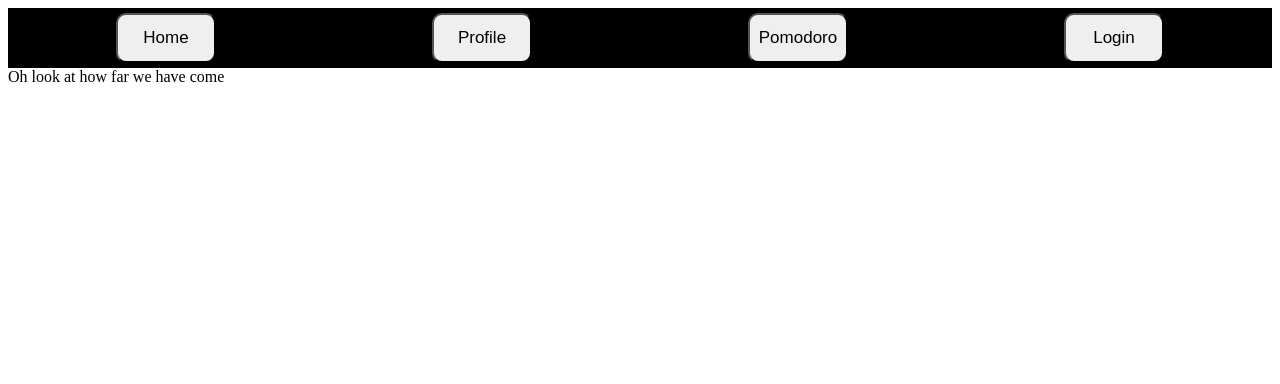
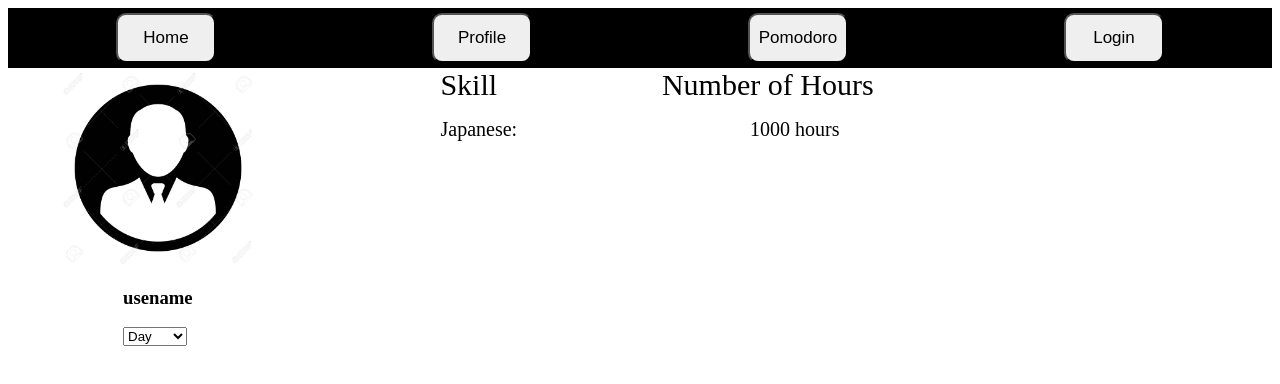
Before and after one commit to whitejamesthe2nd/skillfully, a React (Create React App) app in the folder client/: page /profile in a window 1280 px wide. Shown: the top 384 px of the page. Built offline with nearby package versions, Linux system fonts and the light colour scheme.

Commit message:
messing with the profile

```diff
--- a/client/src/components/Pomodoro/timers.js
+++ b/client/src/components/Pomodoro/timers.js
@@ -5,10 +5,6 @@ export const fourtyTimer = () => {
     // Update the count down every 1 second
     let x = setInterval(function () {
 
-        // Get today's date and time
-        let now = new Date().getTime();
-
-        // Find the distance between now and the count down date
         distance = distance - 1;
 
         let minutes = Math.floor((distance / 60));
@@ -32,10 +28,6 @@ export const twentyTimer = () => {
     // Update the count down every 1 second
     let x = setInterval(function () {
 
-        // Get today's date and time
-        let now = new Date().getTime();
-
-        // Find the distance between now and the count down date
         distance = distance - 1;
 
         let minutes = Math.floor((distance / 60));
@@ -59,8 +51,6 @@ export const fifteenTimer = () => {
     // Update the count down every 1 second
     let x = setInterval(function () {
 
-
-        // Find the distance between now and the count down date
         distance = distance - 1;
 
         let minutes = Math.floor((distance / 60));
--- a/client/src/components/Profile/Profile.js
+++ b/client/src/components/Profile/Profile.js
@@ -1,11 +1,81 @@
-import React, { Component } from 'react';
+import React, { useState } from 'react';
+import person from "./person.jpg";
+import { makeStyles } from "@material-ui/core";
+import SkillDisplay from "./SkillDisplay";
 
-const Profile = () =>{
-        return (
-            <div>
-                Oh look at how far we have come
+const Profile = () => {
+    const useStyles = makeStyles({
+        container: {
+            display: 'grid',
+            gridTemplateRows: '50px 1fr 1fr',
+            gridTemplateColumns: '1fr 2fr 1fr'
+        },
+        image: {
+            height: '200px',
+            width: '200px',
+            paddingLeft: '50px'
+        },
+        skill: {
+            gridColumnStart: '2',
+            gridRowStart: '2',
+            // backgroundColor: 'yellow'
+        },
+        start: {
+            gridColumnStart: '1',
+            gridRowStart: '1'
+        },
+        label: {
+            gridRowStart: '1',
+            display: 'flex',
+            justifyContent: 'space-around',
+            fontSize: '30px',
+            paddingLeft: '34px'
+        },
+        theme:{
+            gridColumnStart:'1',
+            paddingTop:'150px',
+            paddingLeft: '115px'
+        }
+
+    })
+    const [theme,setTheme] = useState();
+    console.log(theme)
+    const handleChange =(e) =>{
+        setTheme(e.target.value);
+    }
+
+
+
+    const skill = 'Japanese';
+    const time = '1000 hours';
+    const classes = useStyles()
+    return (
+        <div className={classes.container}>
+            <div className={classes.start} >
+
+                <img src={person} className={classes.image}></img>
             </div>
-        );
+            <div className={classes.label}>
+                <span>Skill</span>
+                <span>Number of Hours</span>
+            </div>
+            <div className={classes.skill}>
+                <SkillDisplay skill={skill} time={time} />
+            </div>
+            <div className={classes.theme}>
+                <h3>usename</h3>
+                <form>
+                    <select onChange={handleChange}>
+                        <option value='day'>Day</option>
+                        <option value='night'>Night</option>
+                        <option value='galaxy'> Galaxy</option>
+                    </select>
+                </form>
+            </div>
+
+
+        </div>
+    );
 }
 
 export default Profile;
--- /dev/null
+++ b/client/src/components/Profile/SkillDisplay.js
@@ -0,0 +1,32 @@
+import React from 'react';
+import { makeStyles } from "@material-ui/core";
+
+const SkillDisplay = (props) =>{
+    const useStyles = makeStyles({
+        content:{
+            display: 'flex',
+            justifyContent: 'space-around',
+            fontSize: '20px',
+        }
+
+    })
+
+
+    const {
+        skill,
+        time
+
+    } = props
+
+
+
+    const classes = useStyles()
+        return (
+            <div className={classes.content}>
+                <span>{`${skill}`}:</span>
+                <span> {`${time}`}</span>
+            </div>
+        );
+}
+
+export default SkillDisplay;
```
Also changed, not shown: client/src/components/Profile/person.jpg (added), 1 other file (tests, documents, lock files or other folders).
